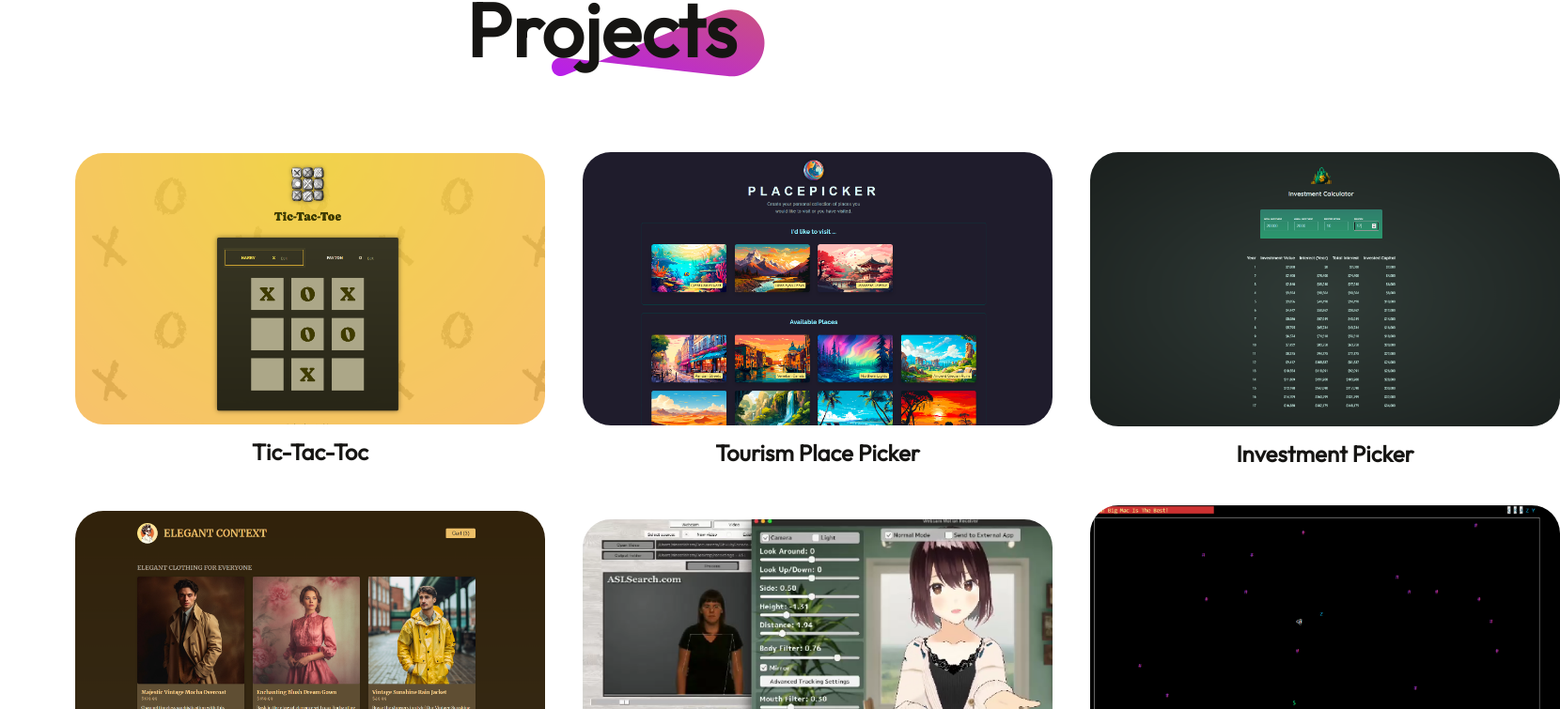
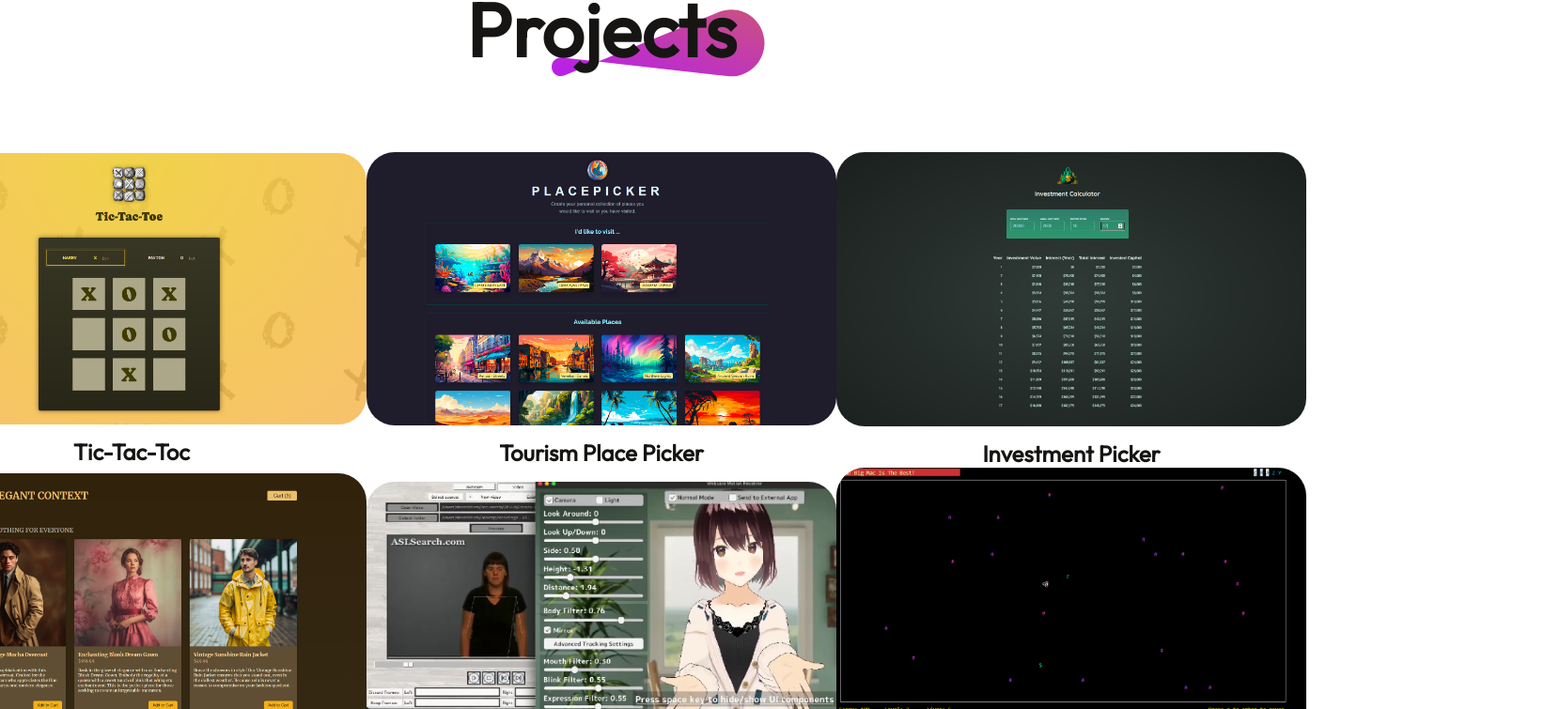
Before and after one commit to PaytonLiao/Portfolio, a React (Vite) app: page / in a window 1280 px wide. Shown: the part 3453-4208 px from the top of the page at 94% size, 1660 px wide, since content can reach past the window. Built offline with nearby package versions, Linux system fonts and the light colour scheme.

Commit message:
testing sizes

```diff
--- a/src/components/MyWork/MyWork.css
+++ b/src/components/MyWork/MyWork.css
@@ -23,10 +23,12 @@
 .mywork-container{
     display: grid;
     grid-template-columns: 1fr 1fr 1fr;
-    gap: 40px;
+    gap: px;
     place-items: center;
     width: 100%;
-    max-width: 100vw;
+    /* max-width: 0vw; */
+    margin: 0px 50px;
+    justify-content: center;
 }
 .mywork-container img{
     border-radius: 30px;
```
